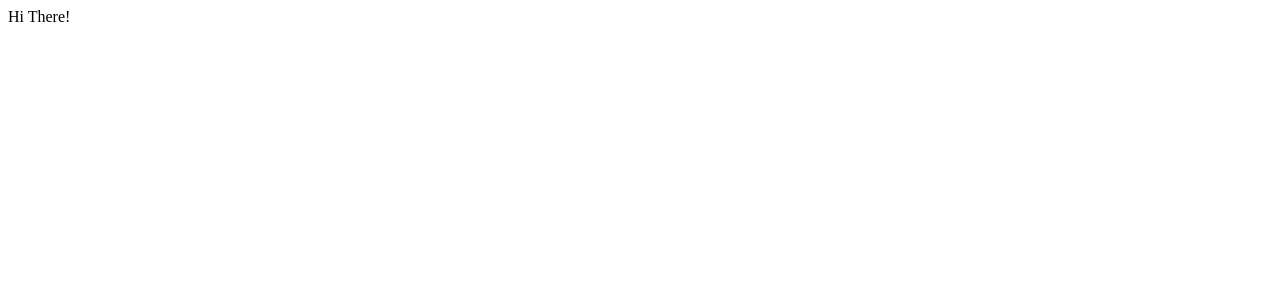
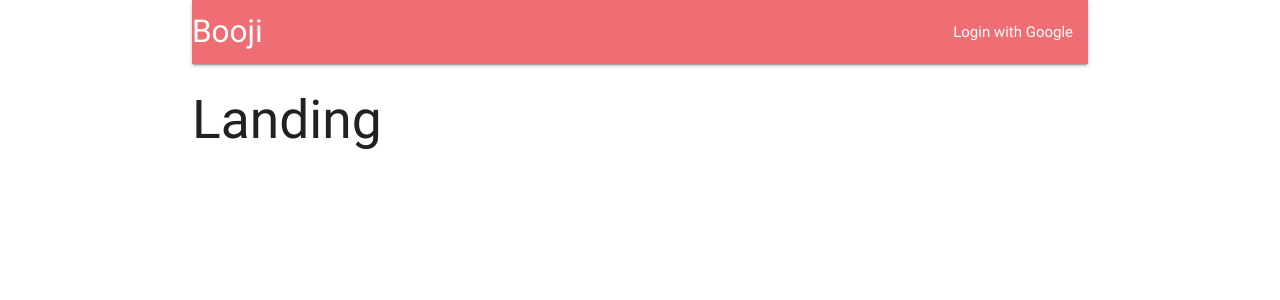
Before and after one commit to Jafsari/Feedback-Service-Project, a React (Create React App) app in the folder client/client/: page / in a window 1280 px wide. Shown: the top 300 px of the page. Built offline with nearby package versions, Linux system fonts and the light colour scheme.

Commit message:
added header,materialize

```diff
--- a/client/client/package.json
+++ b/client/client/package.json
@@ -8,6 +8,7 @@
     }
   },
   "dependencies": {
+    "materialize-css": "^0.100.2",
     "react": "^16.2.0",
     "react-dom": "^16.2.0",
     "react-redux": "^5.0.7",
--- a/client/client/src/components/App.js
+++ b/client/client/src/components/App.js
@@ -1,7 +1,8 @@
 import React from 'react';
 import {} from 'react-router-dom'
+import { BrowserRouter, Route} from 'react-router-dom'
+import Header from './Header'
 
-const Header = () => <h2> Header </h2>
 const Dashboard = () => <h2> Dashboard </h2>
 const SurveyNew = () => <h2> Survey </h2>
 const Landing = () => <h2> Landing </h2>
@@ -9,8 +10,15 @@
 
 const App = () => {
 	return (
-			<div>
-			Hi There!
+			<div className = "container">
+			<BrowserRouter>
+        <div>
+          <Header />
+          <Route exact path ="/"  component = {Landing}/>
+          <Route exact path ='/surveys' component ={Dashboard} />
+          <Route path='/surveys/new' component ={SurveyNew} />
+        </div>
+      </BrowserRouter>
 			</div>
 		);
 }
--- /dev/null
+++ b/client/client/src/components/Header.js
@@ -0,0 +1,23 @@
+import React, { Component } from 'react';
+
+class Header extends Component {
+	render(){
+		return(
+				<nav>
+          <div className="nav-wrapper">
+            <a className = "left brand-logo">
+              Booji
+              </a>
+              <ul className = "right">
+                <li>
+                <a> Login with Google </a>
+                </li>
+                </ul>
+          </div>
+        </nav>
+			);
+	}
+
+}
+
+export default Header;
--- a/client/client/src/index.js
+++ b/client/client/src/index.js
@@ -1,3 +1,4 @@
+import 'materialize-css/dist/css/materialize.min.css'
 import React from 'react';
 import ReactDOM from 'react-dom';
 import { Provider } from 'react-redux';
```
Also changed, not shown: 1 other file (tests, documents, lock files or other folders).
